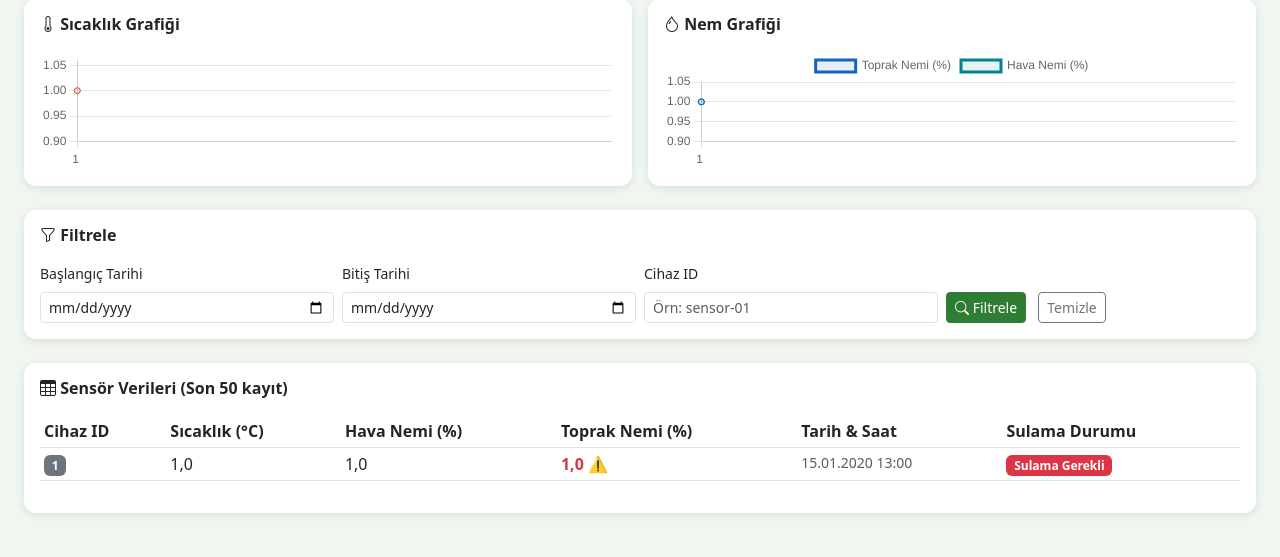
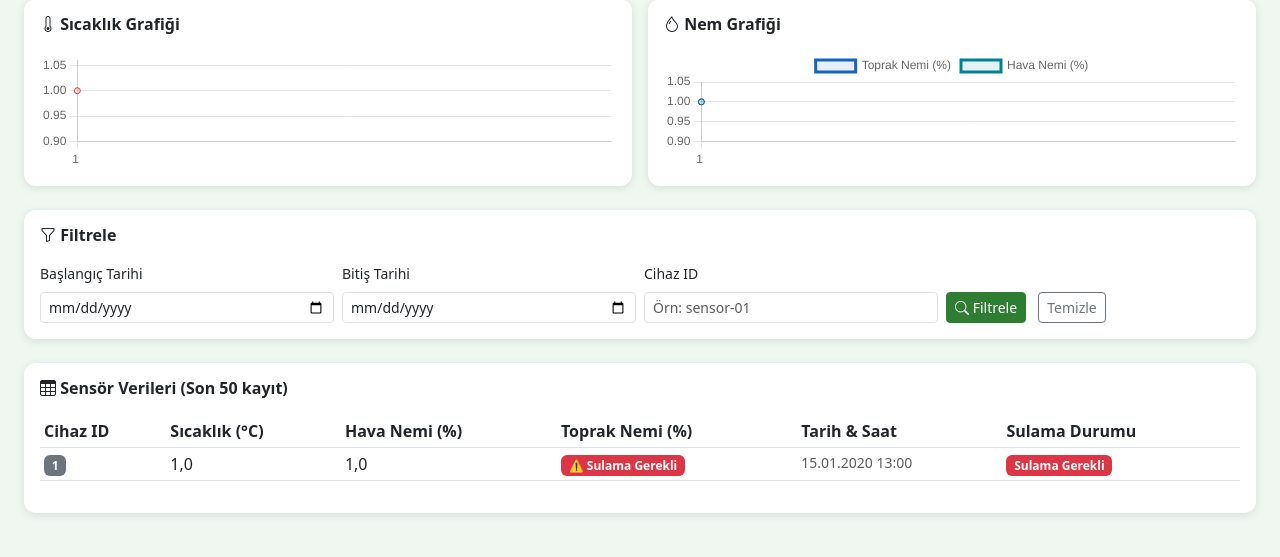
Before and after one commit to 250542020-hub/syntax-error-savunuculari, a Django app: page / in a window 1280 px wide. Shown: the part 243-800 px from the top of the page. Run offline with Django 5.2, Linux system fonts and the light colour scheme; a user stored in the database is signed in; tables that the repository leaves empty hold one stand-in row (values such as "Sample post").

Commit message:
feat(ui): sicaklik uyarisi ve asiri doygun durumu tabloya eklendi

```diff
--- a/dashboard/templates/dashboard/dashboard.html
+++ b/dashboard/templates/dashboard/dashboard.html
@@ -140,15 +140,23 @@
                     {% for veri in veriler %}
                     <tr>
                         <td><span class="badge bg-secondary">{{ veri.device_id }}</span></td>
-                        <td>{{ veri.temperature|floatformat:1 }}</td>
+                        <td>
+    {% if veri.temperature > 40 %}
+        <span class="text-danger fw-bold">{{ veri.temperature|floatformat:1 }} 🌡️</span>
+    {% else %}
+        {{ veri.temperature|floatformat:1 }}
+    {% endif %}
+</td>
                         <td>{{ veri.humidity|floatformat:1 }}</td>
                         <td>
-                            {% if veri.soil_moisture < 30 %}
-                                <span class="text-danger fw-bold">{{ veri.soil_moisture|floatformat:1 }} ⚠️</span>
-                            {% else %}
-                                <span class="text-success">{{ veri.soil_moisture|floatformat:1 }}</span>
-                            {% endif %}
-                        </td>
+    {% if veri.soil_moisture < 30 %}
+        <span class="badge bg-danger">⚠️ Sulama Gerekli</span>
+    {% elif veri.soil_moisture > 70 %}
+        <span class="badge bg-warning text-dark">🛑 Aşırı Doygun</span>
+    {% else %}
+        <span class="badge bg-success">🌾 Normal</span>
+    {% endif %}
+</td>
                         <td class="text-muted small">{{ veri.timestamp|date:"d.m.Y H:i" }}</td>
                         <td>
                             {% if veri.soil_moisture < 30 %}
```
